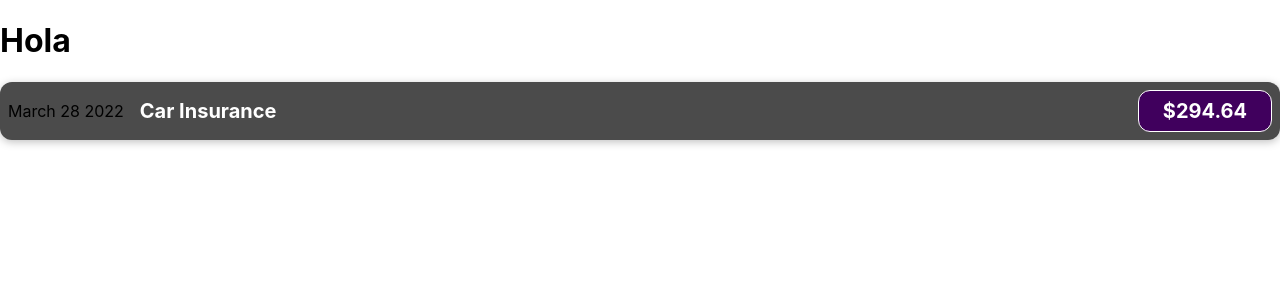
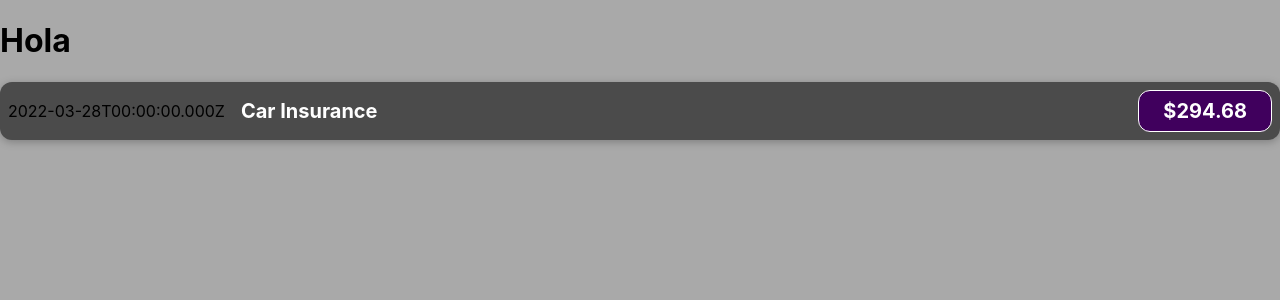
Before and after one commit to andresdev33/expenses-tracker, a React (Create React App) app: page / in a window 1280 px wide. Shown: the top 300 px of the page. Built offline with nearby package versions, Linux system fonts and the light colour scheme.

Commit message:
Outputing dynamic data and working with expresions in JSX

```diff
--- a/src/components/ExpenseItem.js
+++ b/src/components/ExpenseItem.js
@@ -1,12 +1,16 @@
 import './ExpenseItem.css';
 
 function ExpenseItem() {
+    const expenseDate = new Date(2022, 2, 28);
+    const expenseTitle = 'Car Insurance';
+    const expenseAmount = 294.68;
+
     return (
         <div className='expense-item'>
-            <div>March 28 2022</div>
+            <div>{expenseDate.toISOString()}</div>
             <div className='expense-item__description'>
-                <h2>Car Insurance</h2>
-                <div className='expense-item__price'>$294.64</div>
+                <h2>{expenseTitle}</h2>
+                <div className='expense-item__price'>${expenseAmount}</div>
             </div>
         </div>
     );
--- a/src/index.css
+++ b/src/index.css
@@ -5,9 +5,5 @@
         'Helvetica Neue', sans-serif;
     -webkit-font-smoothing: antialiased;
     -moz-osx-font-smoothing: grayscale;
+    background-color: darkgrey;
 }
-
-code {
-    font-family: source-code-pro, Menlo, Monaco, Consolas, 'Courier New',
-        monospace;
-}
```
